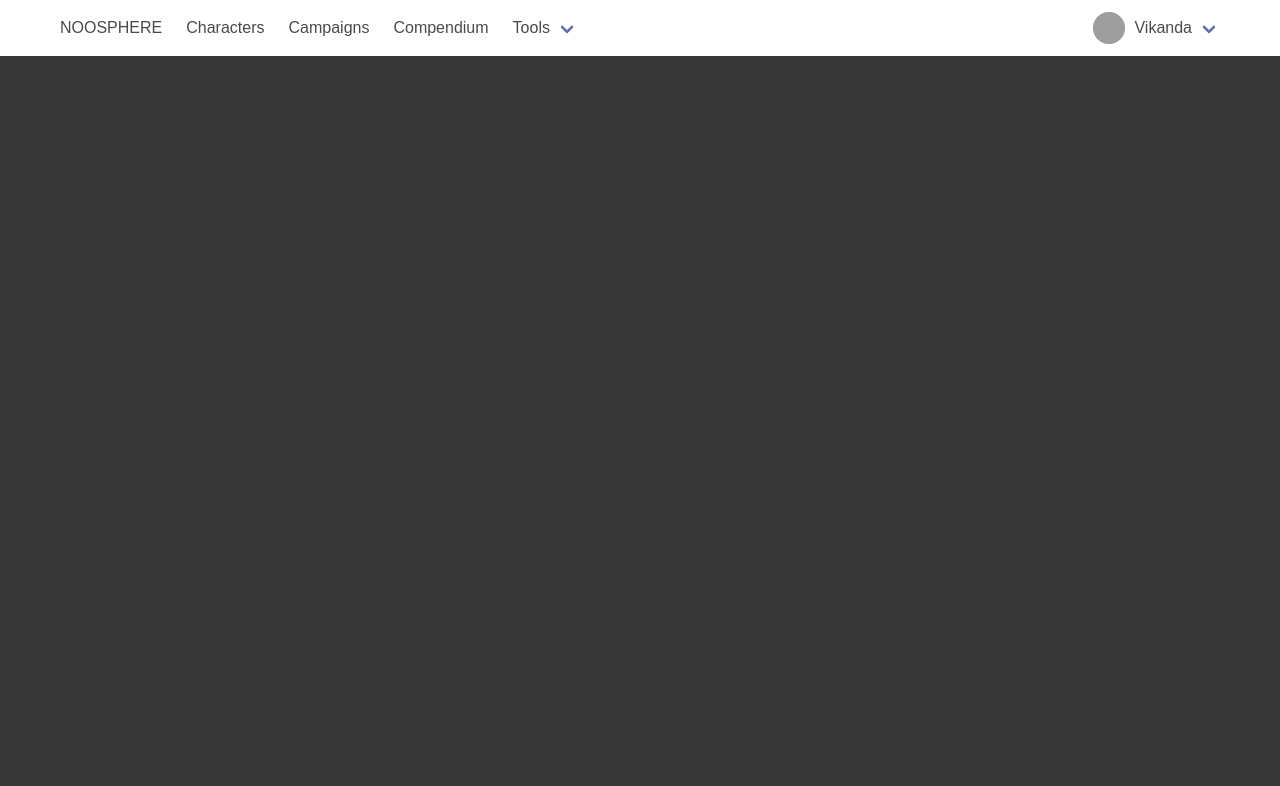
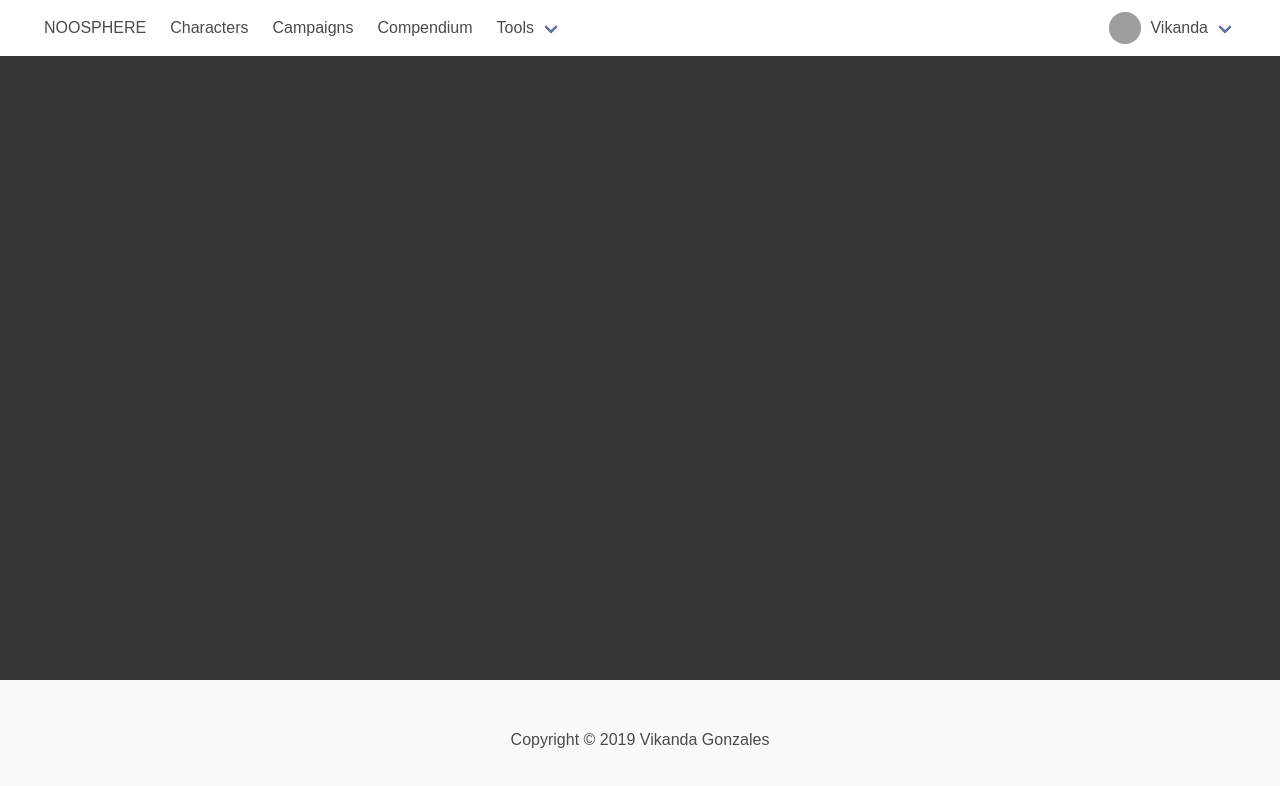
Before and after one commit to vikandagonzales/noosphere, a React (Create React App) app: page / in a window 1280 px wide. Shown: the top 786 px of the page. Built offline with nearby package versions, Linux system fonts and the light colour scheme; grey boxes are pictures that could not be loaded.

Commit message:
added footer

```diff
--- a/src/App.js
+++ b/src/App.js
@@ -11,8 +11,7 @@ import {connect} from 'react-redux';
 
 // COMPONENTS
 import Header from './components/Header';
-// import Main from './components/Main';
-// import Invitation from './components/Invitation';
+import Footer from './components/Footer';
 
 // ==========
 
@@ -31,6 +30,7 @@ class App extends React.Component {
             {this.props.authorized ? <Route path="/invitation" component={Invitation} /> : null}
             <Route path="/" component={Main} />
           </Switch> */}
+          <Footer />
         </div>
       </BrowserRouter>
     );
--- /dev/null
+++ b/src/components/Footer/index.js
@@ -0,0 +1,20 @@
+// REACT
+import React from 'react';
+
+// ==========
+
+class Footer extends React.Component {
+  render () {
+    return (
+      <footer className="footer">
+        <div className="content has-text-centered">
+          <p>
+            Copyright &copy; 2019 Vikanda Gonzales
+          </p>
+        </div>
+      </footer>
+    );
+  };
+};
+
+export default Footer;
--- a/src/stylesheets/sass/components/header.scss
+++ b/src/stylesheets/sass/components/header.scss
@@ -1,9 +1,15 @@
 nav {
-  padding: 0 3rem;
+  padding: 0 2rem;
 
   .profile {
+    height: $navbar-item-img-max-height;
     margin-right: .6rem;
     width: $navbar-item-img-max-height;
-    height: $navbar-item-img-max-height;
   }
 }
+
+.footer {
+  bottom: 0;
+  position: absolute;
+  width: 100%;
+}
--- a/src/stylesheets/sass/custom.scss
+++ b/src/stylesheets/sass/custom.scss
@@ -3,6 +3,9 @@ $navbar-height: 3.5rem;
 $navbar-item-img-max-height: 2rem;
 $navbar-dropdown-border-top: 1px solid $mist;
 $navbar-dropdown-arrow: $primary;
+
+// FOOTER
+$footer-padding: 3rem 2rem 3rem;
 
 // SIDEBAR
 $menu-label-color: $slate;
--- a/src/stylesheets/sass/overrides/photo.scss
+++ b/src/stylesheets/sass/overrides/photo.scss
@@ -4,15 +4,15 @@ img {
 }
 
 .profile {
+  align-items: center;
   background-color: $periwinkle;
+  border-radius: 50%;
   color: $white;
   display: flex;
   justify-content: center;
-  align-items: center;
-  border-radius: 50%;
 
   img {
+    border-radius: 50%;
     height: 100%;
-    border-radius: 50%;
   }
 }
--- a/src/stylesheets/sass/theme.scss
+++ b/src/stylesheets/sass/theme.scss
@@ -9,12 +9,12 @@ body {
 }
 
 .columns.is-fullheight {
-  min-height: calc(100vh - #{$navbar-height});
-  max-height: calc(100vh - #{$navbar-height});
-  height: calc(100vh - #{$navbar-height});
   display: flex;
   flex-direction: row;
+  height: calc(100vh - #{$navbar-height});
   justify-content: stretch;
+  max-height: calc(100vh - #{$navbar-height});
+  min-height: calc(100vh - #{$navbar-height});
 
   .column {
     overflow-y: auto;
--- a/src/stylesheets/sass/utility.scss
+++ b/src/stylesheets/sass/utility.scss
@@ -15,8 +15,8 @@
 }
 
 @mixin vertical-align-center {
+  align-items: center;
   display: flex;
-  align-items: center;
 }
 
 .has-padding-top {
```
Also changed, not shown: src/stylesheets/css/main.css.
